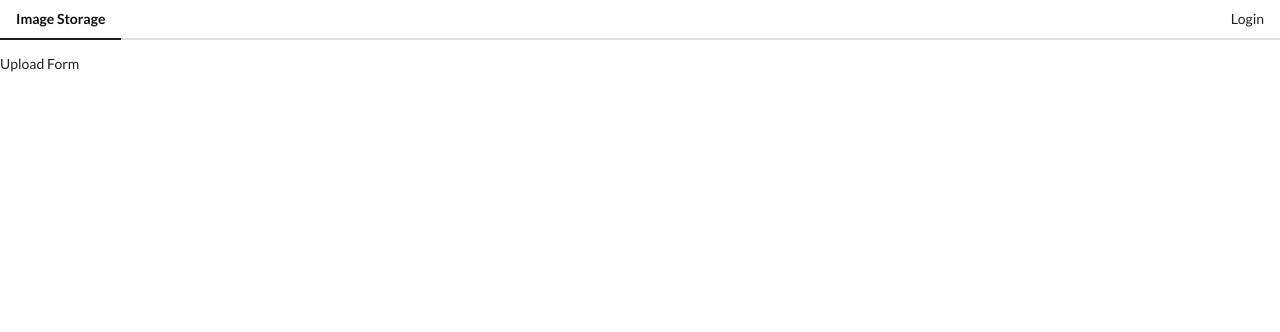
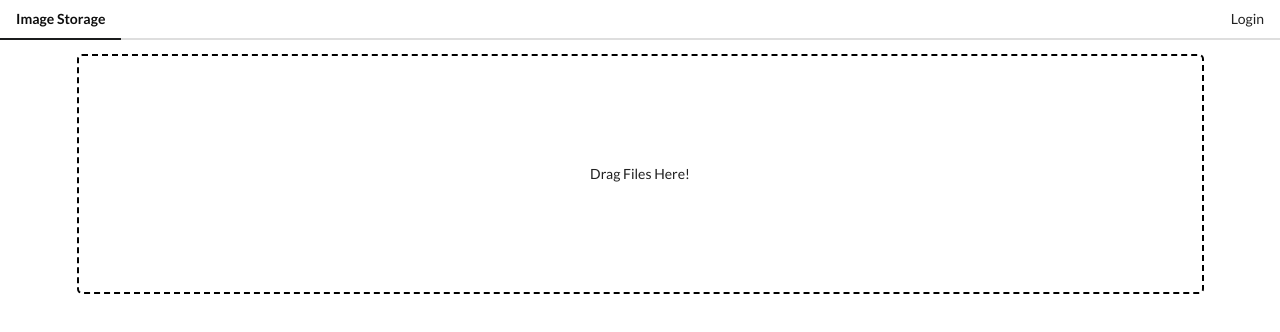
Before and after one commit to pakawaka1/image-uploader, a Vue app: page /upload in a window 1280 px wide. Shown: the top 332 px of the page. Built offline with nearby package versions, Linux system fonts and the light colour scheme.

Commit message:
feat: styled image upload form

```diff
--- a/src/App.vue
+++ b/src/App.vue
@@ -1,7 +1,9 @@
 <template>
     <div>
         <AppHeader></AppHeader>
-        <router-view></router-view>
+        <div class='ui container'>
+            <router-view></router-view>
+        </div>
     </div>
 </template>
 
@@ -14,3 +16,7 @@ export default {
     }
 };
 </script>
+<style scoped>
+
+
+</style>
--- a/src/components/ImageList.vue
+++ b/src/components/ImageList.vue
@@ -1,13 +1,14 @@
 <template>
     <div>
-        ImageList
+        <img v-for="image in allImages" v-bind:src="image.link" />
     </div>
 </template>
 
 <script>
-import { mapActions } from 'vuex';
+import { mapActions, mapGetters } from 'vuex';
 export default {
     name: 'ImageList',
+    computed: mapGetters(['allImages']),
     methods: mapActions(['fetchImages']),
     created() {
         this.fetchImages();
--- a/src/components/UploadForm.vue
+++ b/src/components/UploadForm.vue
@@ -1,6 +1,7 @@
 <template>
-    <div>
-        Upload Form
+    <div class="dropper">
+        <input type="file" />
+        <span>Drag Files Here!</span>
     </div>
 </template>
 
@@ -9,3 +10,27 @@ export default {
     name: 'UploadForm'
 };
 </script>
+
+<style scoped>
+    .dropper {
+        height: 30vh;
+        border: 2px dashed black;
+        border-radius: 5px;
+        display: flex;
+        justify-content: center;
+        align-items: center;
+        position: relative;
+    }
+
+    .dropper:hover {
+        background-color: #eee;
+    }
+
+    input {
+        width: 100%;
+        height: 30vh;
+        position: absolute;
+        opacity: 0;
+    }
+
+</style>
--- a/src/store/modules/images.js
+++ b/src/store/modules/images.js
@@ -10,11 +10,11 @@ const getters = {
 };
 
 const actions = {
-    async fetchImages({ rootState }) {
+    async fetchImages({ rootState, commit }) {
         // rootState.auth.token;
         const { token } = rootState.auth;
         const response = await api.fetchImages(token);
-        console.log(response);
+        commit('setImages', response.data.data)
     }
 };
 
```
